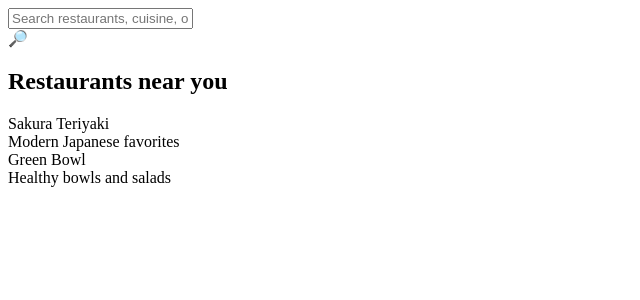
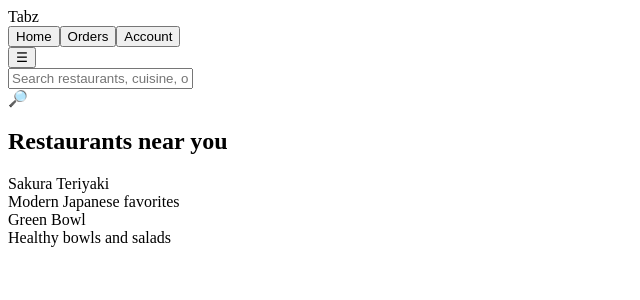
Before and after one commit to Jasonz09/TabzCustomer, a React (Vite) app: page / in a window 1280 px wide. Shown: the top 300 px of the page, without its empty margins (0-640 px from the left). Built offline with nearby package versions, Linux system fonts and the light colour scheme; the HTML template or start-up script is replaced by a standard one.

Commit message:
chore: rename brand to Tabz and update package name

```diff
--- a/index.html
+++ b/index.html
@@ -3,7 +3,7 @@
   <head>
     <meta charset="utf-8" />
     <meta name="viewport" content="width=device-width, initial-scale=1.0" />
-    <title>Tabs POS Demo</title>
+  <title>Tabz POS Demo</title>
   </head>
   <body>
     <div id="root"></div>
--- a/package.json
+++ b/package.json
@@ -1,5 +1,5 @@
 {
-  "name": "tabs-pos-demo",
+  "name": "tabz-pos-demo",
   "version": "0.1.0",
   "private": true,
   "scripts": {
--- a/src/App.jsx
+++ b/src/App.jsx
@@ -4,6 +4,9 @@ import Menu from './components/Menu'
 import Cart from './components/Cart'
 import Home from './views/Home'
 import RestaurantDetail from './views/RestaurantDetail'
+import Giftcards from './views/Giftcards'
+import Orders from './views/Orders'
+import Account from './views/Account'
 import sampleData from './data/sample'
 
 export default function App() {
@@ -13,6 +16,7 @@ export default function App() {
   // per-restaurant dine-in codes are handled below
   const [view, setView] = useState('home') // 'home' | 'detail' | 'ordering'
   const [orderingMode, setOrderingMode] = useState(null) // 'dinein' | 'takeout'
+  const [mobileMenuOpen, setMobileMenuOpen] = useState(false)
 
   useEffect(() => {
     localStorage.setItem('cart', JSON.stringify(cart))
@@ -90,6 +94,12 @@ export default function App() {
     setView('detail')
   }
 
+  const handleNavigate = (target) => {
+    // clear selection when navigating to top-level pages
+    setSelected(null)
+    setView(target)
+  }
+
   const handleStartOrdering = (mode) => {
     setOrderingMode(mode)
     setView('ordering')
@@ -124,6 +134,16 @@ export default function App() {
 
   return (
     <div className="app" data-view={view}>
+      {/* Top header with brand and mobile hamburger */}
+      <header className="top-header">
+        <div className="brand">Tabz</div>
+        <nav className="top-nav">
+          <button className="pill" onClick={()=>setView('home')}>Home</button>
+          <button className="pill" onClick={()=>setView('orders')}>Orders</button>
+          <button className="pill" onClick={()=>setView('account')}>Account</button>
+        </nav>
+        <button className="hamburger" onClick={()=>setMobileMenuOpen(true)} aria-label="Open menu">☰</button>
+      </header>
       <aside className="sidebar">
         {/* Sidebar intentionally left empty — restaurant list removed per UX request */}
       </aside>
@@ -131,7 +151,19 @@ export default function App() {
       <main className="main">
         <div className="inner">
           {view === 'home' && (
-            <Home restaurants={restaurants} onSelect={handleSelectRestaurant} />
+            <Home restaurants={restaurants} onSelect={handleSelectRestaurant} onNavigate={handleNavigate} />
+          )}
+
+          {view === 'giftcards' && (
+            <Giftcards />
+          )}
+
+          {view === 'orders' && (
+            <Orders />
+          )}
+
+          {view === 'account' && (
+            <Account />
           )}
 
           {view === 'detail' && selected && (
@@ -167,7 +199,7 @@ export default function App() {
                 </div>
               </header>
 
-              <Menu categories={selected.categories} onAdd={addToCart} selectedRestaurant={selected} onRedeem={redeemPointsForFreeItem} />
+              <Menu categories={selected.categories} onAdd={addToCart} selectedRestaurant={selected} onRedeem={redeemPointsForFreeItem} onNavigate={handleNavigate} />
             </>
           )}
         </div>
@@ -214,6 +246,21 @@ export default function App() {
           </div>
         </div>
       )}
+
+      {/* Mobile full-screen nav overlay */}
+      {mobileMenuOpen && (
+        <div className="mobile-nav-overlay">
+          <div className="mobile-nav-inner">
+            <button className="close" onClick={()=>setMobileMenuOpen(false)}>✕</button>
+            <ul className="mobile-nav-list">
+              <li onClick={()=>{setView('home'); setMobileMenuOpen(false)}}>Home</li>
+              <li onClick={()=>{setView('orders'); setMobileMenuOpen(false)}}>Orders</li>
+              <li onClick={()=>{setView('giftcards'); setMobileMenuOpen(false)}}>Giftcards</li>
+              <li onClick={()=>{setView('account'); setMobileMenuOpen(false)}}>Account</li>
+            </ul>
+          </div>
+        </div>
+      )}
     </div>
   )
 }
```
